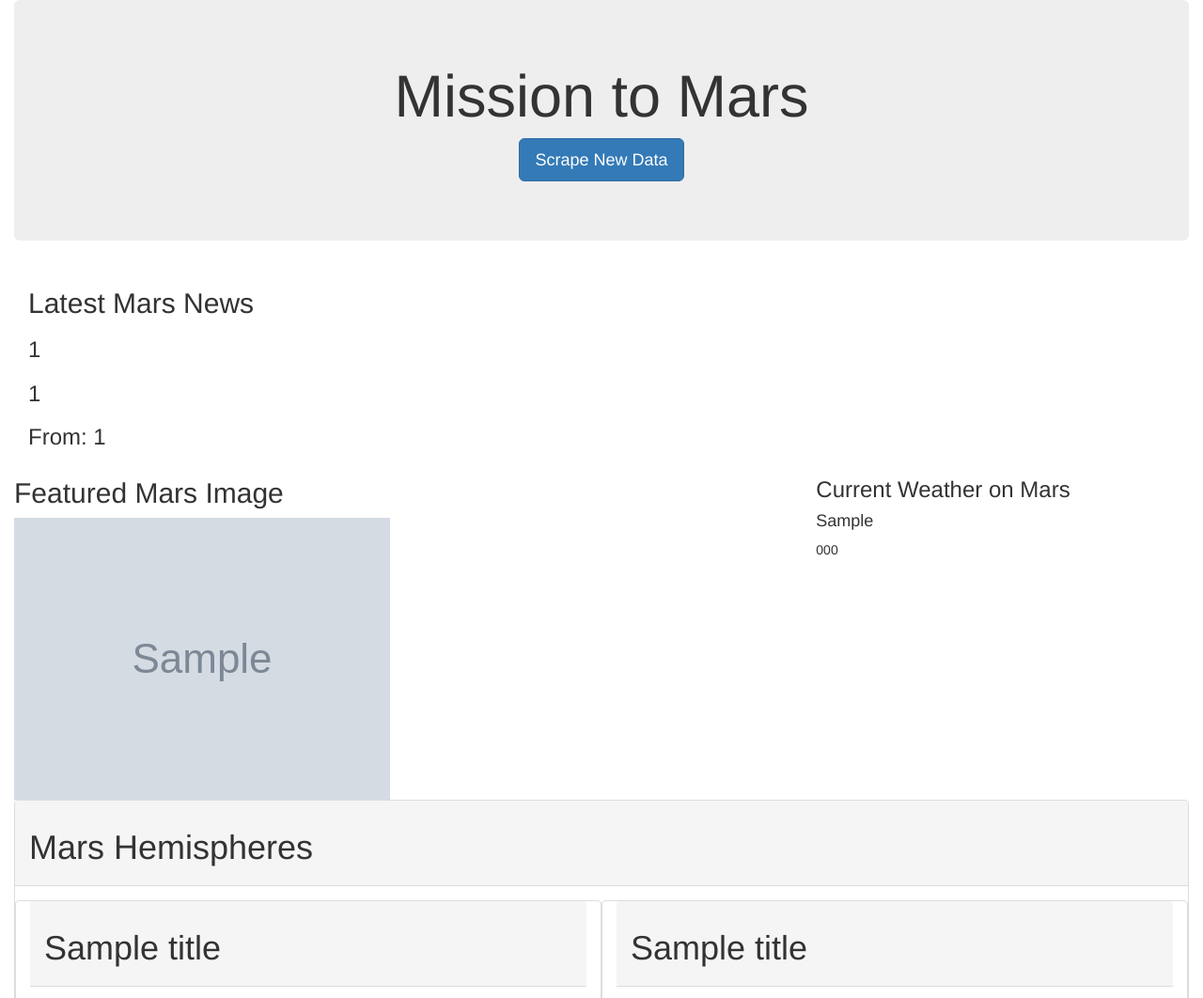
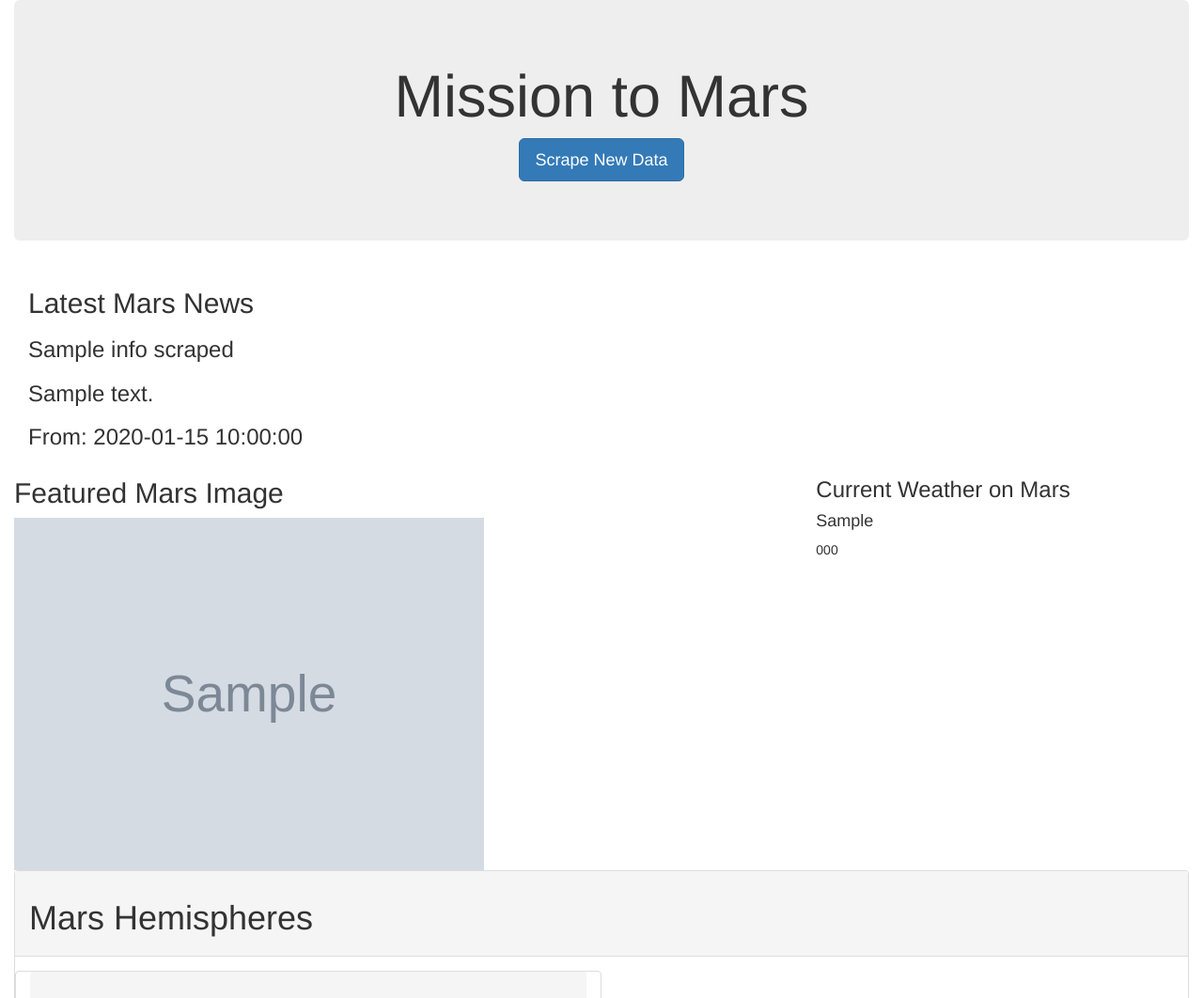
Before and after one commit to josedmyt/web_scrapping_challenge, a Flask app: page / in a window 1280 px wide. Shown: the top 1062 px of the page at 94% size. Run offline with Flask 2, Linux system fonts and the light colour scheme; grey boxes marked "Sample" are stand-in pictures; a database or web service that is not in the repository returns one stand-in record (values such as "Sample title"); some libraries are stand-ins or nearby versions.

Commit message:
fixing landing page issues

```diff
--- a/app.py
+++ b/app.py
@@ -12,7 +12,6 @@ collection = db.info_scraped
 @app.route("/")
 def home():
     data= collection.find_one()
-
     return render_template("index.html", data=data)
 
 @app.route("/scrape")
--- a/templates/index.html
+++ b/templates/index.html
@@ -18,14 +18,14 @@
 
     <div class= col-md-12>
       <h2>Latest Mars News</h2>
-      <h3>{{ data.article[0][0] }}</h3>
-      <h3>{{ data.article[1][0] }}</h3>
-      <h3>From: {{ data.article[2][0] }}</h3>
+      <h3>{{ data.article_title }}</h3>
+      <h3>{{ data.article_description}}</h3>
+      <h3>From: {{ data.article_date }}</h3>
     </div>
     <div class="row">
       <div class=col-md-8>
         <h2>Featured Mars Image</h2>
-        <img src="{{ data.image_url }}" alt="mars pic">
+        <img src="{{ data.image_url }}" alt="mars pic" width="500">
       </div>
       <div class=col-md-4>
         <h3>Current Weather on Mars</h3>
@@ -42,35 +42,38 @@
         <div class="panel panel-default">
             <div class="panel-heading"><h1>Mars Hemispheres</h1></div>
             <div class="panel-body">
+              {% for item in data.basic_info %}
               <div class="row">
                 <div class= "panel panel-default col-md-6">
-                  <div class="panel-heading"><h1>{{ data.basic_info.title[0] }}</h1></div>
+                  <div class="panel-heading"><h1>{{item.title }}</h1></div>
                   <div class="panel-body">
-                    <img src="{{ data.basic_info.link[0] }}" alt="mars pic">
+                    <img src="{{ item.link}}" alt="mars pic" width="500">
                   </div>
                 </div>
-                <div class= "panel panel-default col-md-6">
-                  <div class="panel-heading"><h1>{{data.basic_info.title[1]}}</h1></div>
+              </div>
+              {% endfor %}
+                <!-- <div class= "panel panel-default col-md-6">
+                  <div class="panel-heading"><h1>{{data.basic_info}}</h1></div>
                   <div class="panel-body">
-                    <img src="{{ data.basic_info.link[1] }}" alt="mars pic">
+                    <img src="{{ data.basic_info}}" alt="mars pic">
                   </div>
                 </div>
               </div>
 
               <div class="row">
                 <div class= "panel panel-default col-md-6">
-                  <div class="panel-heading"><h1>{{ data.basic_info.title[2] }}</h1></div>
+                  <div class="panel-heading"><h1>{{ data.basic_info }}</h1></div>
                   <div class="panel-body">
-                    <img src="{{ data.basic_info.link[2] }}" alt="mars pic">
+                    <img src="{{ data.basic_info }}" alt="mars pic">
                   </div>
                 </div>
                 <div class= "panel panel-default col-md-6">
-                  <div class="panel-heading"><h1>{{data.basic_info.title[3]}}</h1></div>
+                  <div class="panel-heading"><h1>{{data.basic_info}}</h1></div>
                   <div class="panel-body">
-                    <img src="{{ data.basic_info.link[3] }}" alt="mars pic">
+                    <img src="{{ data.basic_info }}" alt="mars pic">
                   </div>
                 </div>
-              </div>
+              </div> -->
 
             </div>
         </div>
```
Also changed, not shown: mission_to_mars.py (+17 -11 lines), 1 other file.
